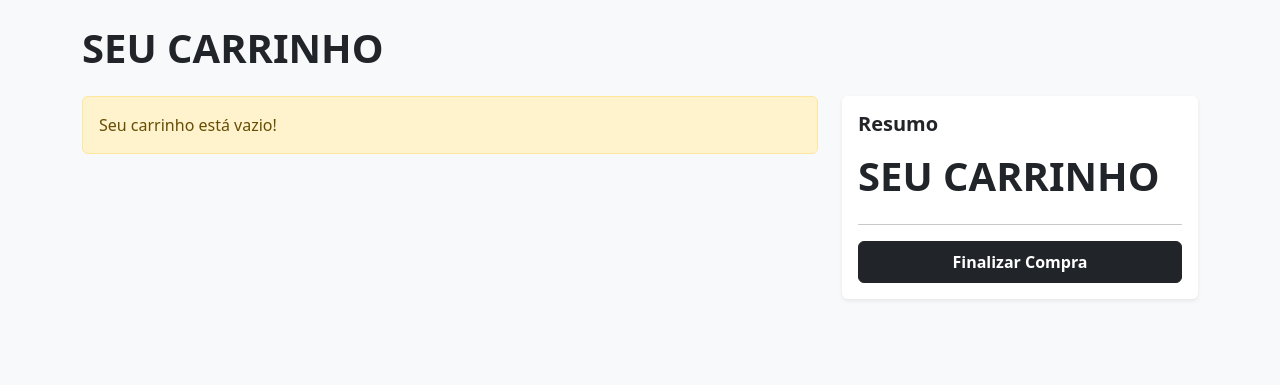
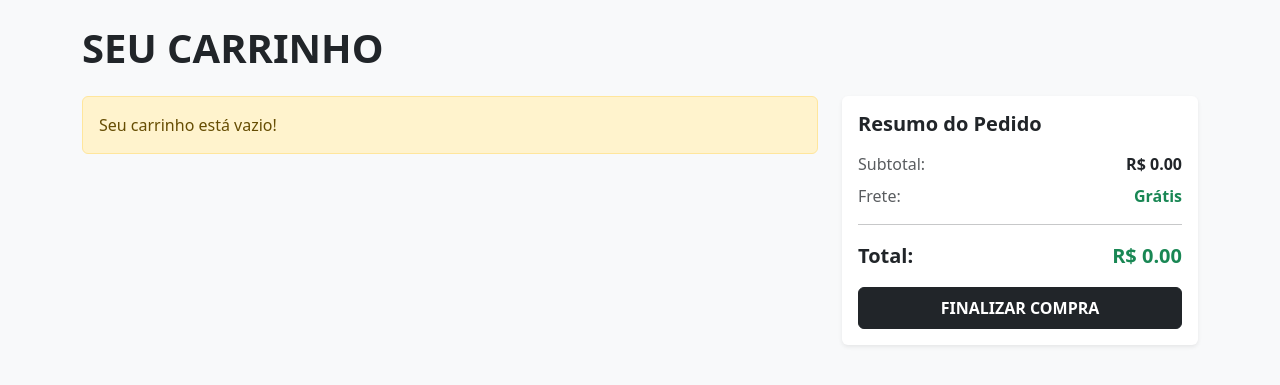
Before and after one commit to renatoluciano/mens_ecommerce, a Django app: page /cart/ in a window 1280 px wide. Shown: the part 56-441 px from the top of the page. Run offline with Django 5.2, Linux system fonts and the light colour scheme; some libraries are stand-ins or nearby versions.

Commit message:
Passo 16: Exibição do somatório total do carrinho corrigida

```diff
--- a/products/templates/products/cart_detail.html
+++ b/products/templates/products/cart_detail.html
@@ -41,10 +41,8 @@
                                             <td><span class="fw-bold">{{ item.name }}</span></td>
                                             <td>{{ item.quantity }}</td>
                                             <td>R$ {{ item.price }}</td>
-            <!-- 🌟 AGORA EXIBE O VALOR UNITÁRIO VEZES A QUANTIDADE -->
                                             <td class="text-success fw-bold">R$ {{ item.subtotal|floatformat:2 }}</td>
                                             <td>
-                <!-- 🌟 BOTÃO PARA REMOVER O ITEM -->
                                                 <a href="{% url 'remove_from_cart' id %}" class="btn btn-sm btn-outline-danger">
                                                     Remover
                                                 </a>
@@ -53,7 +51,6 @@
                                     {% endfor %}
                                 </tbody>
                             </table>
-
                         </div>
                     </div>
                 {% else %}
@@ -64,22 +61,35 @@
             </div>
 
             <!-- Resumo do Pedido -->
+            <!-- Resumo do Pedido -->
 <div class="col-md-4">
     <div class="card shadow-sm border-0">
         <div class="card-body">
-                        <h5 class="card-title fw-bold mb-3">Resumo</h5>
-                        <div class="d-flex justify-content-between align-items-center mb-4">
-    <h1 class="text-uppercase fw-bold mb-0">Seu Carrinho</h1>
-    {% if cart %}
-        <a href="{% url 'clear_cart' %}" class="btn btn-outline-danger btn-sm">Esvaziar Carrinho</a>
-    {% endif %}
+            <h5 class="card-title fw-bold mb-3">Resumo do Pedido</h5>
+
+            <div class="d-flex justify-content-between mb-2">
+                <span class="text-muted">Subtotal:</span>
+                <span class="fw-bold">R$ {{ total_price|floatformat:2 }}</span>
+            </div>
+
+            <div class="d-flex justify-content-between mb-2">
+                <span class="text-muted">Frete:</span>
+                <span class="text-success fw-bold">Grátis</span>
             </div>
 
             <hr>
-                        <button class="btn btn-dark w-100 fw-bold py-2">Finalizar Compra</button>
+
+            <div class="d-flex justify-content-between mb-3">
+                <span class="fs-5 fw-bold">Total:</span>
+                <!-- 🌟 AQUI APARECE O SOMATÓRIO DE TUDO -->
+                <span class="fs-5 fw-bold text-success">R$ {{ total_price|floatformat:2 }}</span>
+            </div>
+
+            <button class="btn btn-dark w-100 fw-bold py-2 text-uppercase">Finalizar Compra</button>
         </div>
     </div>
 </div>
+
         </div>
     </div>
 
```
Lines whose indentation alone changed are shown as unchanged.
